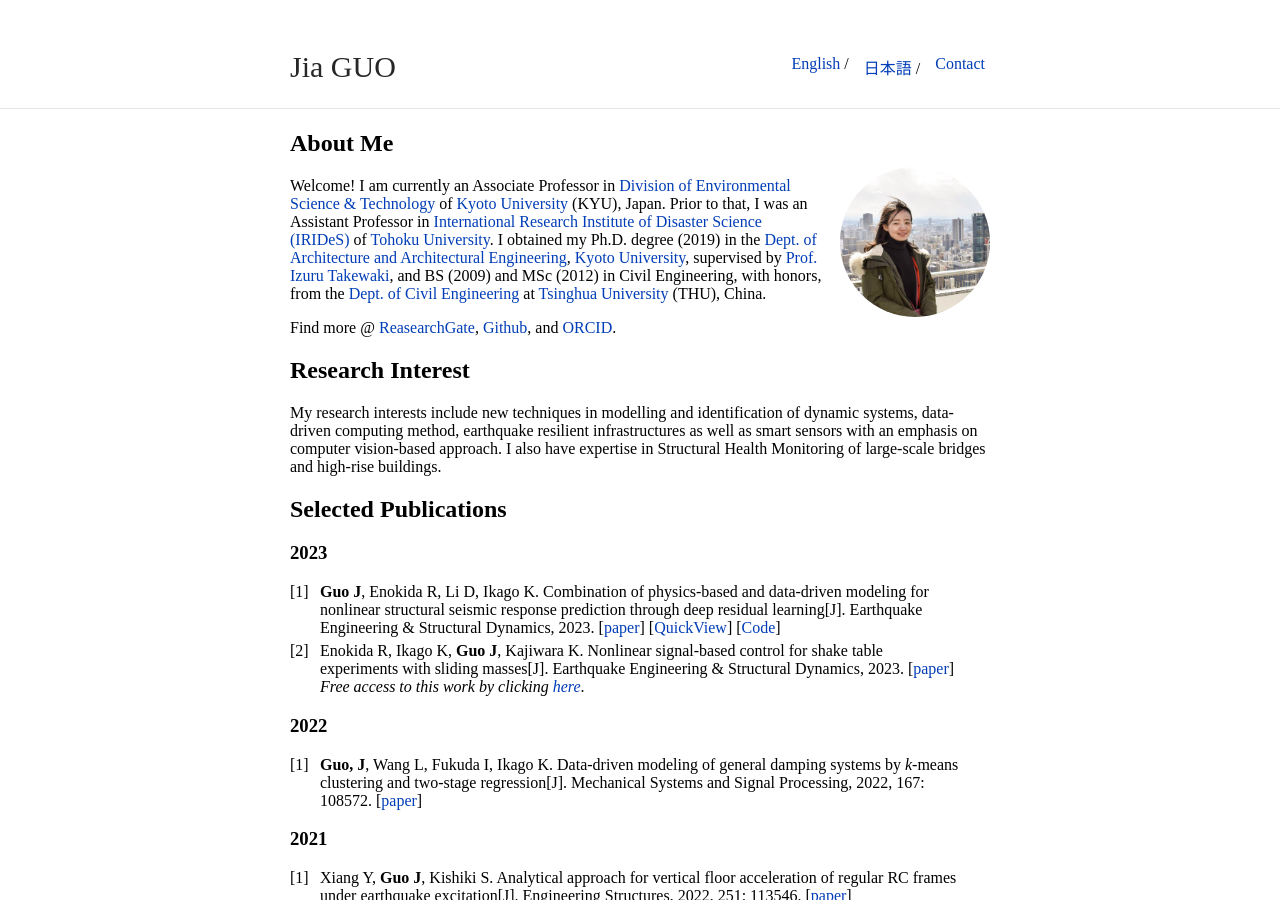
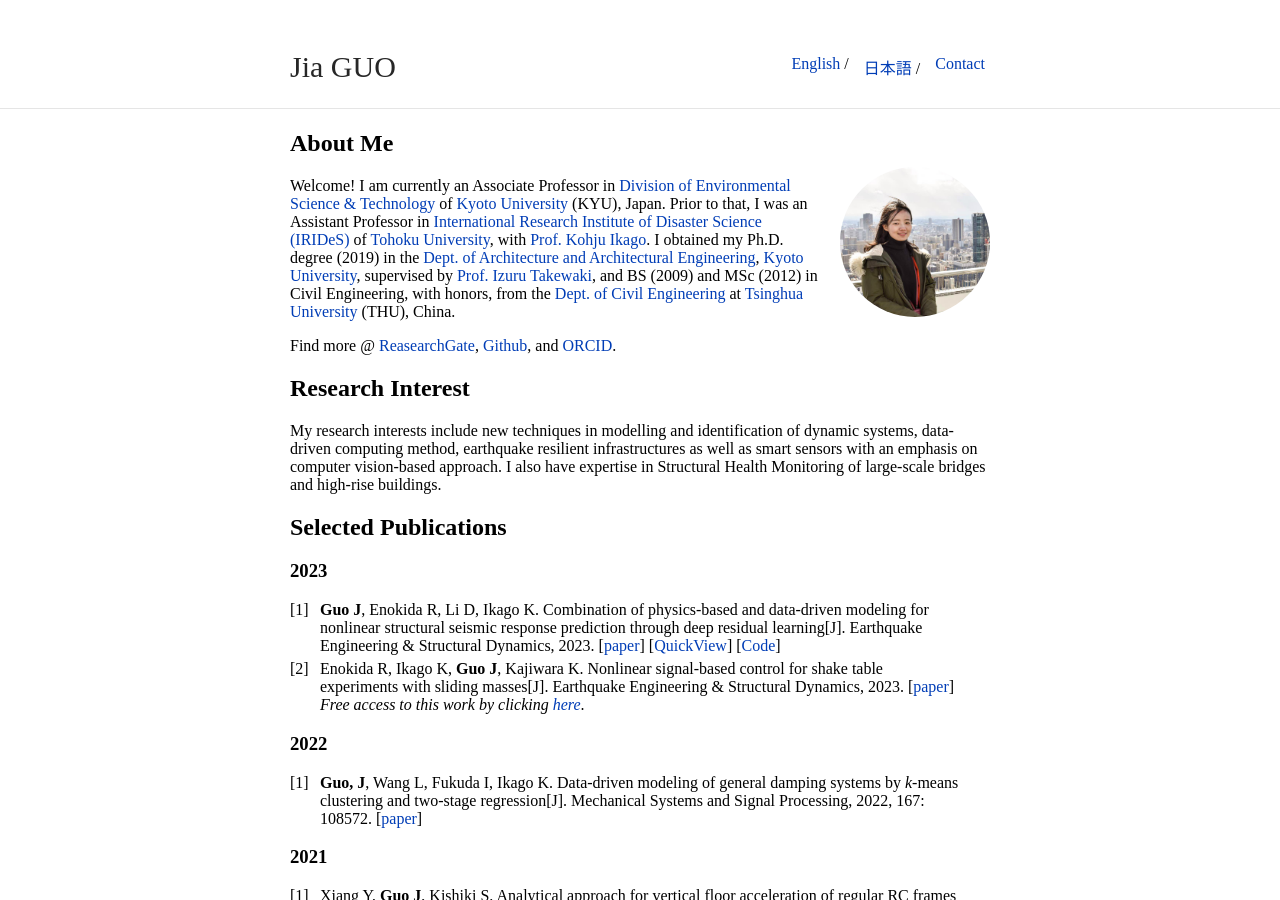
Before and after one commit to JiaGUOCV/JiaGUOCV.github.io, a Jekyll site: the page built from index.md, in a window 1280 px wide and 900 px high. Built offline with Jekyll 4.4.1, drawn with Linux system fonts in a browser that asks for light colours; our own code applies the rules of GitHub Pages for plain Markdown files.

Commit message:
Update index.md

```diff
--- a/index.md
+++ b/index.md
@@ -7,7 +7,7 @@ layout: default
 <img class="profile-picture" src="me.jpg">
 
 Welcome! I am currently an Associate Professor in [Division of Environmental Science & Technology](http://www.est.kais.kyoto-u.ac.jp/e/index.html) of [Kyoto University](https://www.kyoto-u.ac.jp/en) (KYU), Japan.
-Prior to that, I was an Assistant Professor in [International Research Institute of Disaster Science (IRIDeS)](https://irides.tohoku.ac.jp/eng/) of [Tohoku University](http://www.tohoku.ac.jp/en/).
+Prior to that, I was an Assistant Professor in [International Research Institute of Disaster Science (IRIDeS)](https://irides.tohoku.ac.jp/eng/) of [Tohoku University](http://www.tohoku.ac.jp/en/), with [Prof. Kohju Ikago](https://sites.google.com/site/ikagolab/profile).
 I obtained my Ph.D. degree (2019) in the [Dept. of Architecture and Architectural Engineering](https://www.ar.t.kyoto-u.ac.jp/en?set_language=en), [Kyoto University](https://www.kyoto-u.ac.jp/en/), supervised by [Prof. Izuru Takewaki](http://takewaki-lab.archi.kyoto-u.ac.jp/takewaki_tsuji_lab/home.php?lang=ENG),
 and BS (2009) and MSc (2012) in Civil Engineering, with honors, from the [Dept. of Civil Engineering](https://www.civil.tsinghua.edu.cn/en/) at [Tsinghua University](https://www.tsinghua.edu.cn/en/index.htm) (THU), China.
 
```
